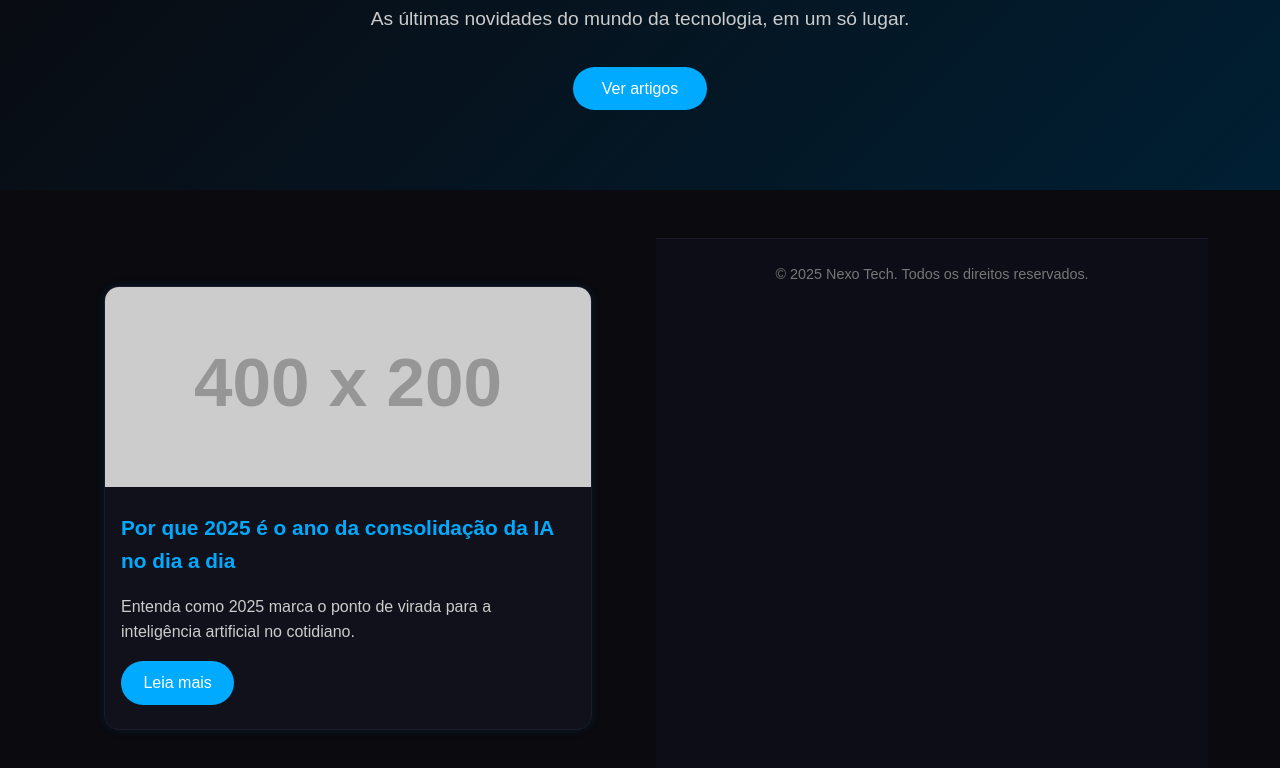
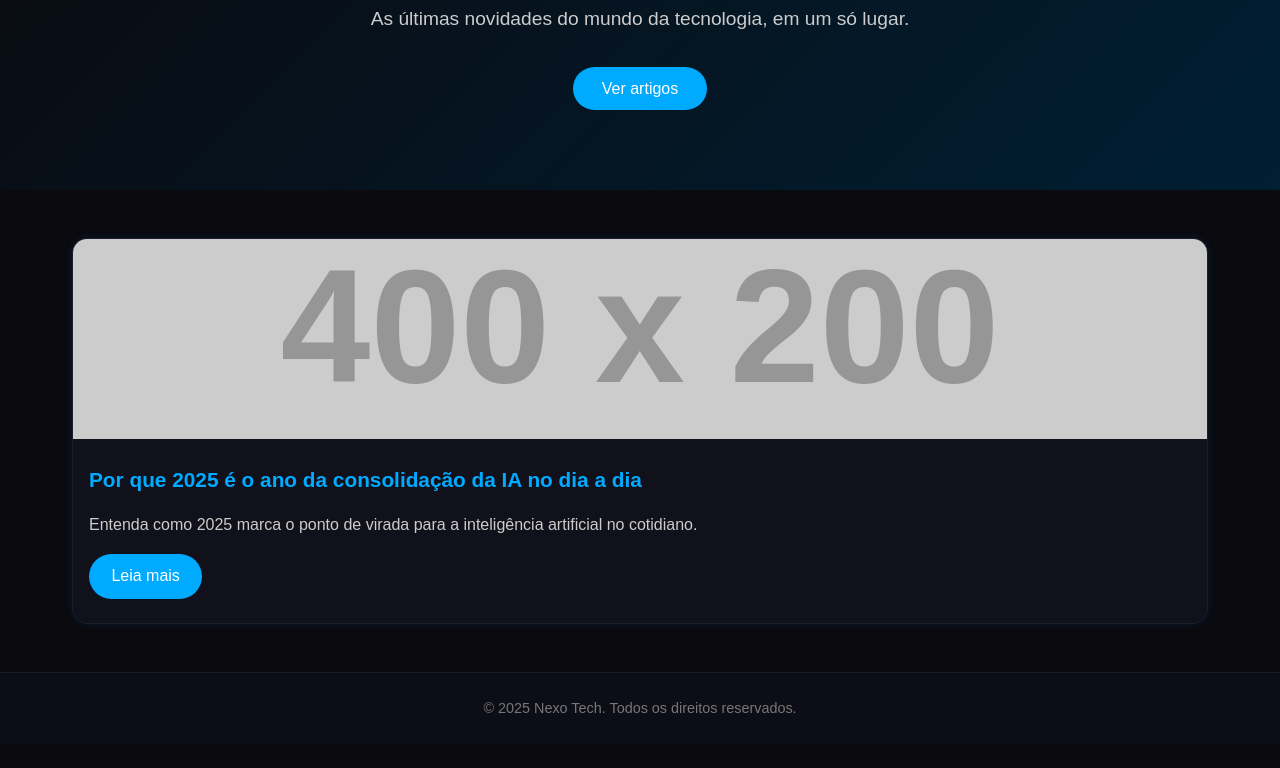
Before and after one commit to NEXOTECHblog/NEXOTECHblog.github.io, a plain HTML site: page index.html in a window 1280 px wide. Shown: the part 236-1004 px from the top of the page. After the commit the page ends 980 px from the top, so only its background shows below. Drawn offline with Linux system fonts and the light colour scheme; placeholder pictures from the web are drawn by us.

Commit message:
Update index.html

```diff
--- a/index.html
+++ b/index.html
@@ -43,12 +43,7 @@
   </section>
 
   <!-- ======= SEÇÃO DE POSTS ======= -->
-  <main class="posts">
-    <!-- Cada artigo do blog -->
-   <!-- ======= SEÇÃO DE POSTS ======= -->
-<main class="posts" id="lista-posts">
-  <!-- Os posts serão inseridos automaticamente aqui -->
-</main>
+ <main class="posts" id="lista-posts"></main>
 
   <!-- ======= RODAPÉ ======= -->
   <footer class="rodape">
```
